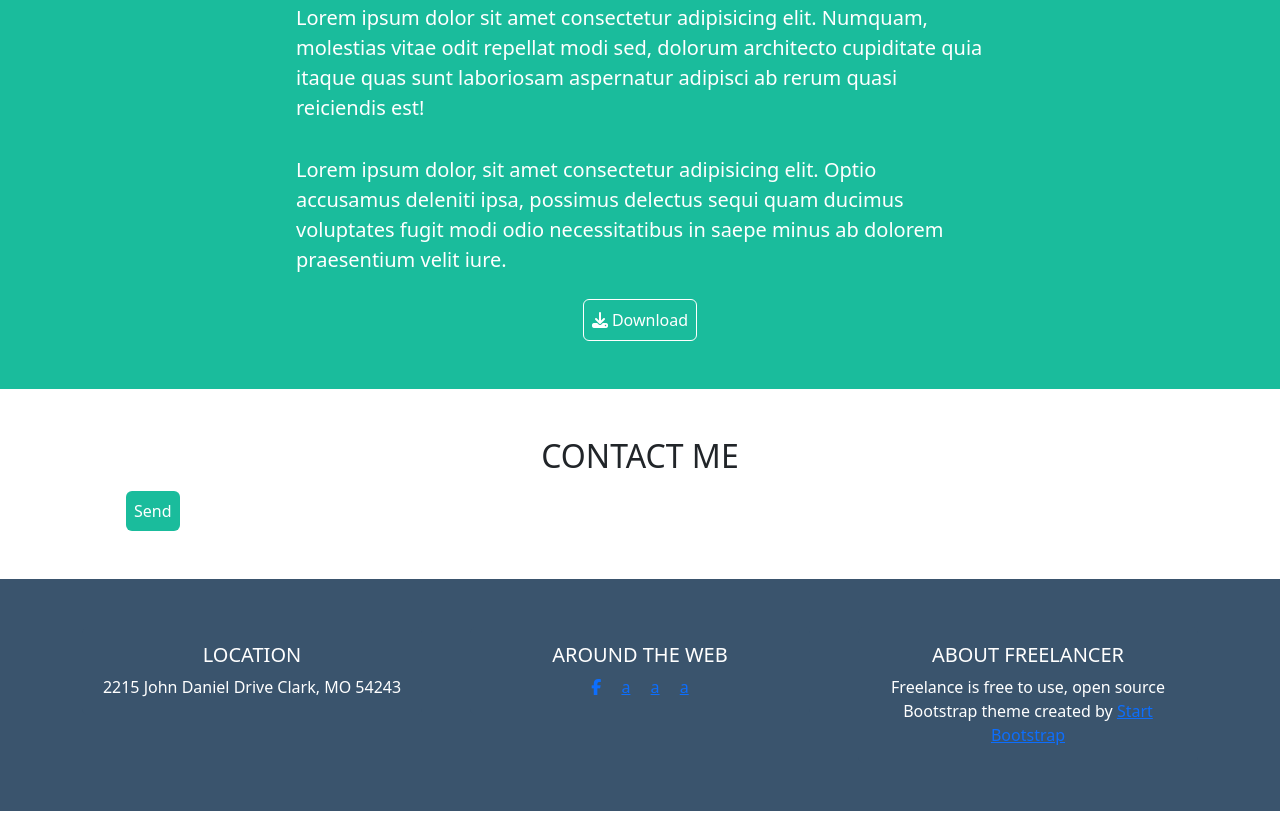
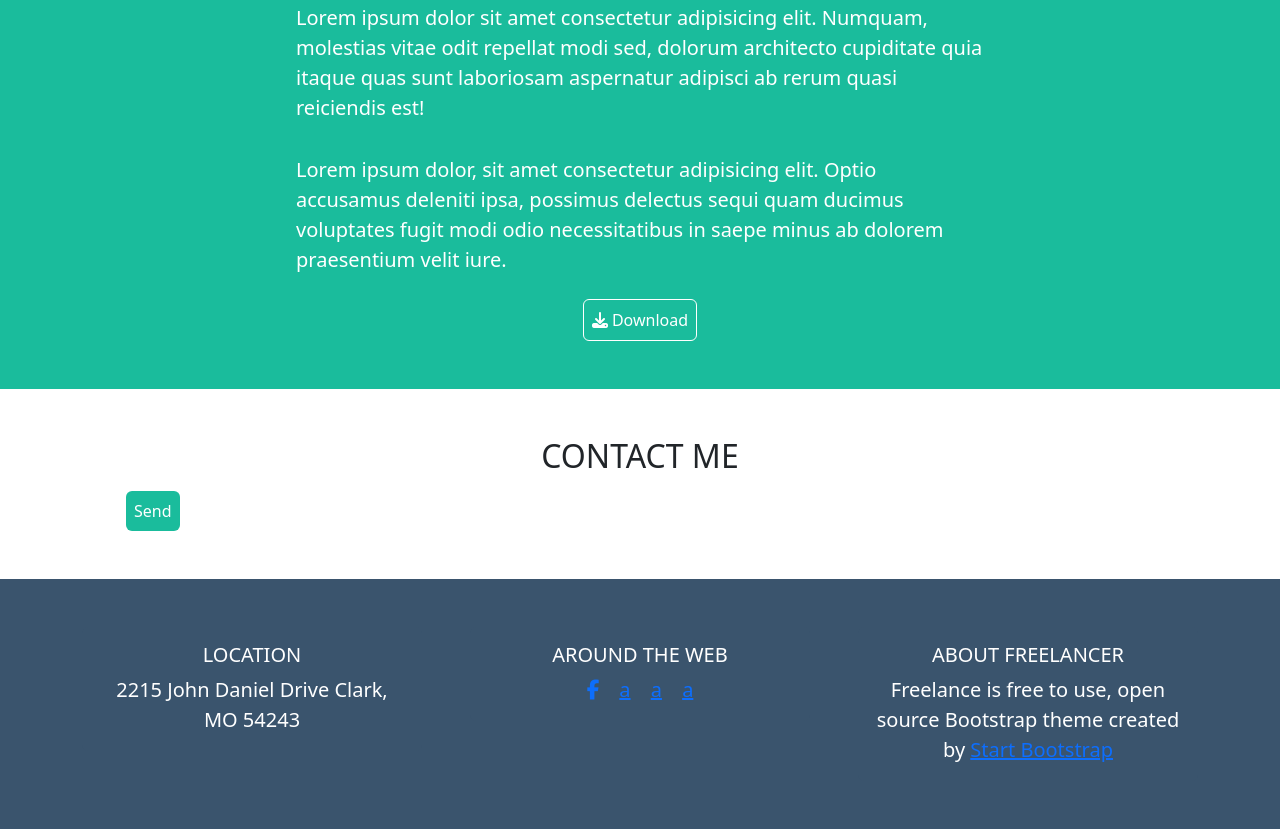
Before and after one commit to gianlucafalaschi/html-css-bootstrap-freelancer, a plain HTML site: page index.html in a window 1280 px wide. Shown: the part 824-1653 px from the top of the page. Drawn offline with nearby package versions, Linux system fonts and the light colour scheme.

Commit message:
fix: font size section location

```diff
--- a/index.html
+++ b/index.html
@@ -96,27 +96,27 @@
                     <div class="col-12 col-md-4 ">
                         <div class="card text-center text-white ms-bg-blue border-0">
                             <div class="card-body">
-                                <h5 class="card-title">LOCATION</h5>
-                                <p class="card-text">2215 John Daniel Drive Clark, MO 54243</p>
+                                <h5 class="card-title fs-5">LOCATION</h5>
+                                <p class="card-text fs-5 ">2215 John Daniel Drive Clark, MO 54243</p>
                             </div>
                         </div>
                     </div>
                     <div class="col-12 col-md-4">
                         <div class="card text-center text-white ms-bg-blue border-0">
                             <div class="card-body">
-                                <h5 class="card-title text">AROUND THE WEB</h5>
-                                <a class="card-link" href=""><i class="fa-brands fa-facebook-f"></i></a>
-                                <a class="card-link" href="">a</a>
-                                <a class="card-link" href="">a</a>
-                                <a class="card-link" href="">a</a>
+                                <h5 class="card-title text fs-5">AROUND THE WEB</h5>
+                                <a class="card-link fs-5" href=""><i class="fa-brands fa-facebook-f"></i></a>
+                                <a class="card-link fs-5" href="">a</a>
+                                <a class="card-link fs-5" href="">a</a>
+                                <a class="card-link fs-5" href="">a</a>
                             </div>
                         </div>
                     </div>
                     <div class="col-12 col-md-4">
                         <div class="card text-center text-white ms-bg-blue border-0">
                             <div class="card-body">
-                                <h5 class="card-title">ABOUT FREELANCER</h5>
-                                <p class="card-text">Freelance is free to use, open source Bootstrap theme created by <a href="#">Start Bootstrap</a></p>
+                                <h5 class="card-title fs-5">ABOUT FREELANCER</h5>
+                                <p class="card-text fs-5">Freelance is free to use, open source Bootstrap theme created by <a href="#">Start Bootstrap</a></p>
                             </div>
                         </div>
                     </div>
```
